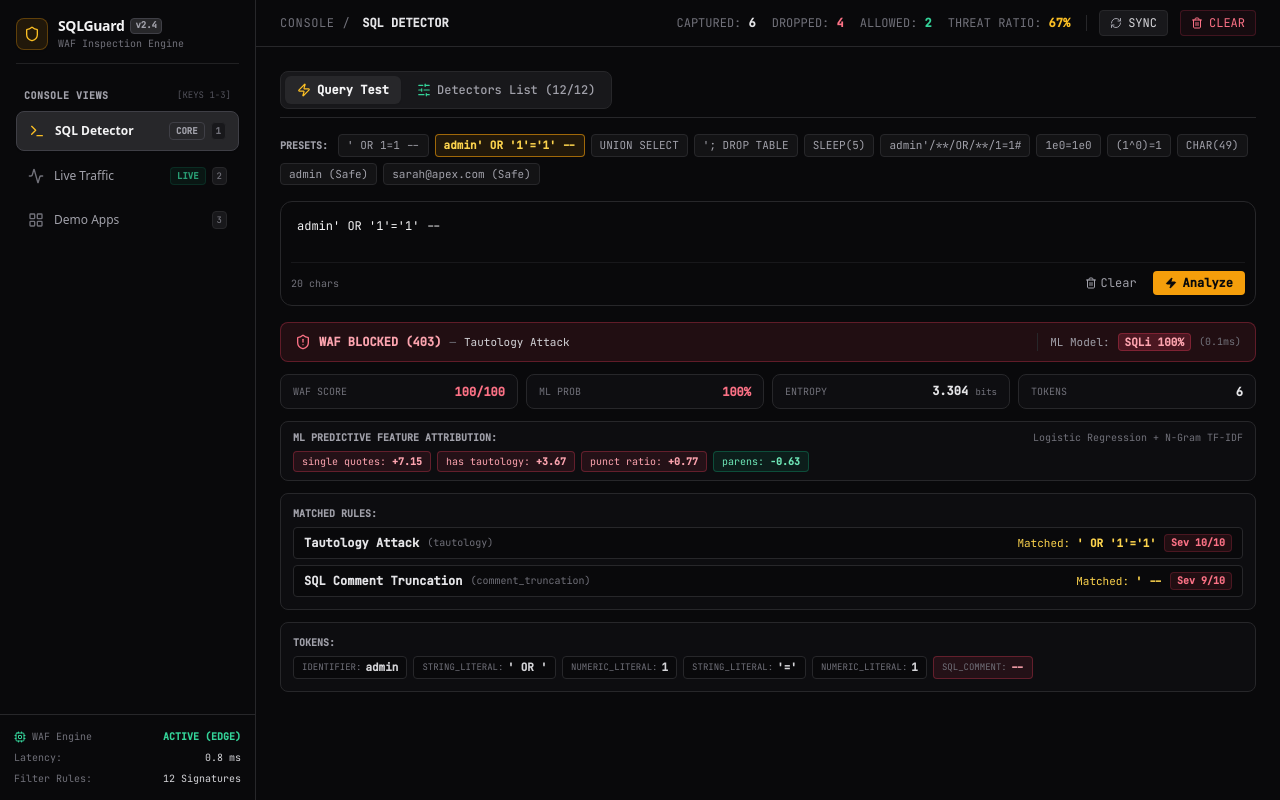
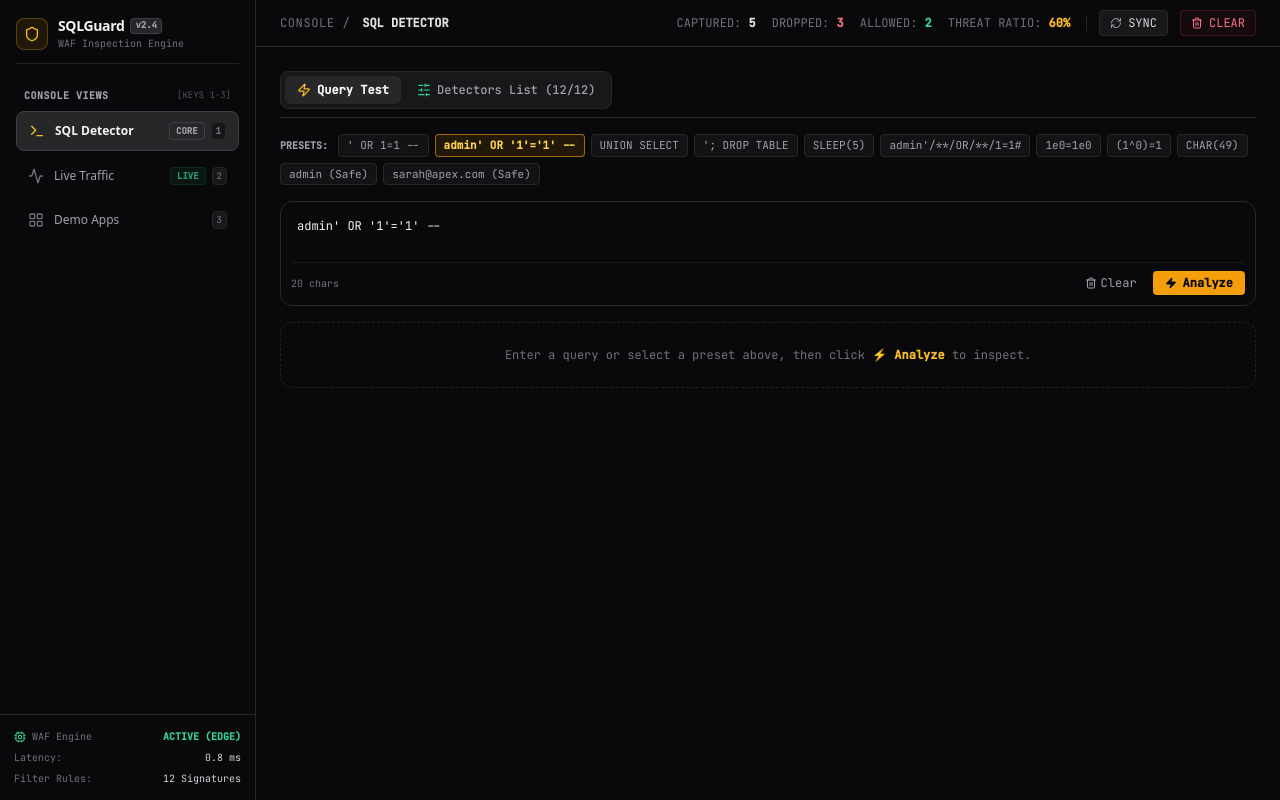
Before and after one commit to sohamdeogaonkar/SQLGuard, a Next.js app: page / in a window 1280 px wide. Built offline with nearby package versions, Linux system fonts and the light colour scheme.

Commit message:
UX: Show detection results only after clicking Analyze button

```diff
--- a/src/components/SQLDetectorView.jsx
+++ b/src/components/SQLDetectorView.jsx
@@ -92,34 +92,41 @@ export default function SQLDetectorView({ onLogRecorded, initialQuery }) {
   useEffect(() => {
     if (initialQuery !== undefined && initialQuery !== query) {
       setQuery(initialQuery);
-      runDetection(initialQuery);
+      setResult(null);
+      setMlResult(null);
+      setLexerData(null);
     }
   }, [initialQuery]);
 
-  // Initial detection and rule listener
+  // Initial rule load & rule change listener (do not auto-run on initial mount)
   useEffect(() => {
     refreshRules();
-    runDetection(query);
 
     const handleRulesChanged = () => {
       refreshRules();
-      runDetection(query);
+      if (result) {
+        runDetection(query);
+      }
     };
 
     window.addEventListener('sqlguard-rules-changed', handleRulesChanged);
     return () => window.removeEventListener('sqlguard-rules-changed', handleRulesChanged);
-  }, []);
+  }, [query, result, runDetection]);
 
   const handlePresetClick = (val) => {
     setQuery(val);
-    runDetection(val);
+    setResult(null);
+    setMlResult(null);
+    setLexerData(null);
   };
 
   const handleToggleRule = (ruleId) => {
     const isCurrentlyDisabled = disabledIds.includes(ruleId);
     setRuleEnabled(ruleId, isCurrentlyDisabled);
     refreshRules();
-    runDetection(query);
+    if (result) {
+      runDetection(query);
+    }
   };
 
   const handleTestInTab = (examplePayload) => {
@@ -208,7 +215,14 @@ export default function SQLDetectorView({ onLogRecorded, initialQuery }) {
           <div className="rounded-xl border border-zinc-800 bg-zinc-950 p-2.5 focus-within:border-amber-500/50">
             <textarea
               value={query}
-              onChange={(e) => setQuery(e.target.value)}
+              onChange={(e) => {
+                setQuery(e.target.value);
+                if (result) {
+                  setResult(null);
+                  setMlResult(null);
+                  setLexerData(null);
+                }
+              }}
               onKeyDown={(e) => {
                 if ((e.ctrlKey || e.metaKey) && e.key === 'Enter') {
                   e.preventDefault();
@@ -249,7 +263,7 @@ export default function SQLDetectorView({ onLogRecorded, initialQuery }) {
           </div>
 
           {/* Results Block */}
-          {result && (
+          {result ? (
             <div className="space-y-3 font-mono">
               {/* Dual-Engine Verdict Banner */}
               <div
@@ -408,6 +422,10 @@ export default function SQLDetectorView({ onLogRecorded, initialQuery }) {
                 </div>
               )}
             </div>
+          ) : (
+            <div className="rounded-xl border border-dashed border-zinc-800/80 p-6 text-center text-xs font-mono text-zinc-500">
+              Enter a query or select a preset above, then click <strong className="text-amber-400">⚡ Analyze</strong> to inspect.
+            </div>
           )}
         </div>
       )}
```
